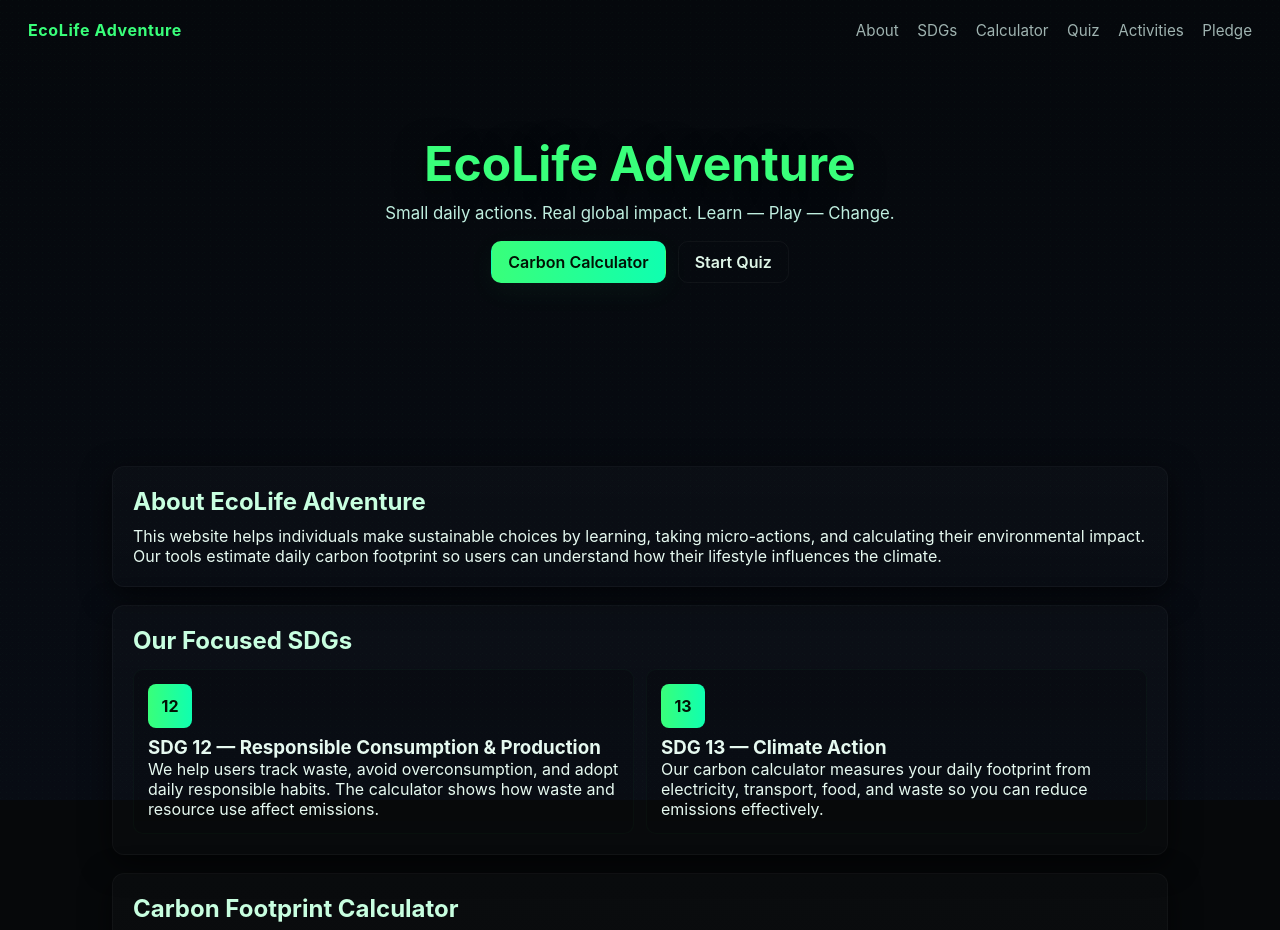
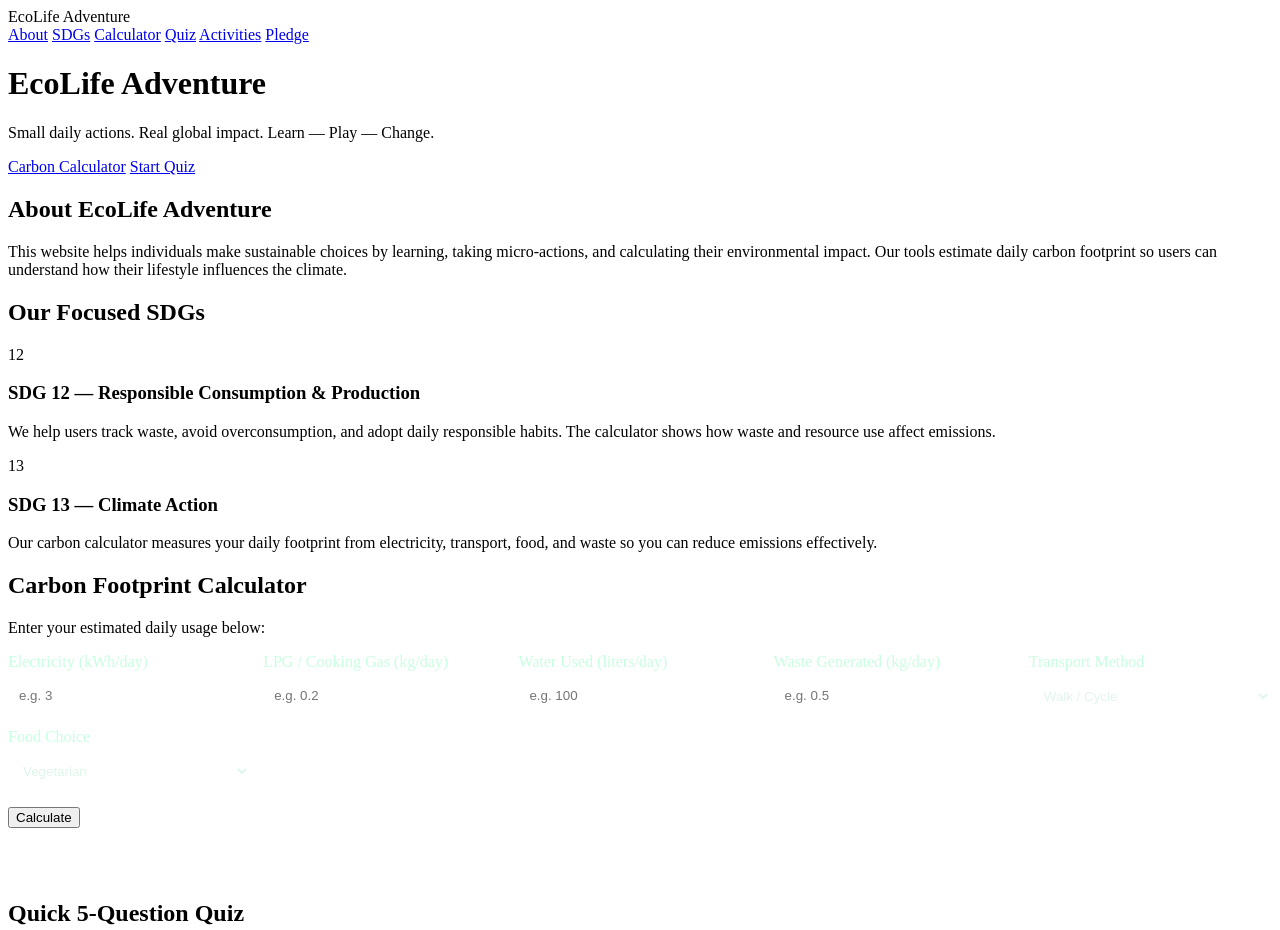
Before and after one commit to nobosaha/EcoLifeWeb, a plain HTML site: page index.html in a window 1280 px wide. Shown: the top 930 px of the page. Drawn offline with Linux system fonts and the light colour scheme.

Commit message:
style.css

```diff
--- a/style.css
+++ b/style.css
@@ -1,84 +1,36 @@
-/* -------------------------
-   EcoLife Adventure — Styles
-   Neon green theme, patterned dark background
-   ------------------------- */
+/* Existing styles unchanged above */
 
-/* BASE + PATTERNED BACKGROUND (Option C) */
-:root{
-  --bg-dark: #06080a;
-  --panel: rgba(255,255,255,0.02);
-  --neon: #39ff7a;
-  --accent: rgba(57,255,122,0.08);
-  --muted: #9fb3b0;
-  --glass: rgba(255,255,255,0.03);
-  --card-radius: 12px;
+/* ---------------------
+   Carbon Calculator
+---------------------- */
+
+.calc-grid {
+  display: grid;
+  grid-template-columns: repeat(auto-fit, minmax(220px, 1fr));
+  gap: 12px;
+  margin-top: 10px;
 }
 
-*{box-sizing:border-box;margin:0;padding:0}
-html,body{height:100%;font-family:Inter, ui-sans-serif, system-ui, -apple-system,"Segoe UI",Roboto,"Helvetica Neue",Arial;background:var(--bg-dark);color:#e6f9f0}
-
-/* subtle patterned background: repeating radial dots */
-body{
-  background-image:
-    radial-gradient(circle at 10% 10%, rgba(57,255,122,0.02) 0.5px, transparent 0.6px),
-    radial-gradient(circle at 30% 70%, rgba(57,255,122,0.015) 0.5px, transparent 0.6px),
-    linear-gradient(180deg, rgba(5,8,12,1) 0%, rgba(8,12,20,1) 100%);
-  background-size: 6px 6px, 8px 8px, auto;
-  -webkit-font-smoothing:antialiased; -moz-osx-font-smoothing:grayscale;
+.calc-item label {
+  display: block;
+  margin-bottom: 6px;
+  color: #c8ffe0;
 }
 
-/* NAV */
-.nav{position:fixed;top:12px;left:12px;right:12px;display:flex;justify-content:space-between;align-items:center;z-index:40;padding:8px 16px}
-.brand{font-weight:700;color:var(--neon);letter-spacing:0.6px}
-.nav-links a{color:var(--muted);margin-left:14px;text-decoration:none;font-size:0.95rem;transition:color .18s}
-.nav-links a:hover{color:var(--neon);transform:translateY(-2px)}
+.calc-item input,
+.calc-item select {
+  width: 100%;
+  padding: 10px;
+  border-radius: 8px;
+  background: rgba(255,255,255,0.03);
+  border: 1px solid rgba(255,255,255,0.05);
+  color: #dff6ea;
+}
 
-/* HERO */
-.hero{height:52vh;min-height:360px;display:flex;align-items:center;justify-content:center;position:relative;padding:28px}
-.hero-inner{text-align:center;z-index:2;max-width:980px}
-.hero h1{font-size:clamp(28px,4.2vw,48px);color:var(--neon);text-shadow:0 6px 30px rgba(0,0,0,0.6)}
-.lead{color:#bfeedf;margin-top:10px;margin-bottom:18px;font-size:1.05rem}
-.hero-ctas{display:flex;gap:12px;justify-content:center;flex-wrap:wrap}
-
-/* BUTTONS */
-.btn{border-radius:10px;padding:10px 16px;font-weight:600;border:none;cursor:pointer}
-.btn.primary{background:linear-gradient(90deg,var(--neon),#0fffb0);color:#021104;border:1px solid var(--accent);box-shadow:0 8px 28px rgba(57,255,122,0.05)}
-.btn.ghost{background:transparent;border:1px solid rgba(255,255,255,0.04);color:#dff6e8}
-a.btn{display:inline-block;text-decoration:none}
-
-/* MAIN LAYOUT */
-.main{max-width:1100px;margin:22px auto;padding:10px}
-.section{background:linear-gradient(180deg, rgba(255,255,255,0.02), rgba(255,255,255,0.01));border-radius:var(--card-radius);border:1px solid rgba(255,255,255,0.03);padding:20px;margin:18px 12px;box-shadow:0 8px 30px rgba(0,0,0,0.6)}
-.section h2{color:#c8ffe0;margin-bottom:10px}
-
-/* SDG GRID */
-.sdg-grid{display:grid;grid-template-columns:repeat(auto-fit,minmax(260px,1fr));gap:12px;margin-top:14px}
-.sdg{padding:14px;border-radius:10px;background:linear-gradient(180deg, rgba(0,0,0,0.16), rgba(0,0,0,0.08));border:1px solid rgba(57,255,122,0.03)}
-.sdg-badge{width:44px;height:44px;border-radius:8px;background:linear-gradient(90deg,var(--neon),#0fffb0);color:#021104;display:inline-flex;align-items:center;justify-content:center;font-weight:700;margin-bottom:8px}
-
-/* QUIZ */
-#question-area .card{padding:14px;background:transparent;border-radius:10px}
-.option{padding:12px;border-radius:10px;margin:8px 0;border:1px solid rgba(255,255,255,0.03);background:linear-gradient(90deg, rgba(255,255,255,0.01), rgba(255,255,255,0.01));cursor:pointer;color:var(--muted)}
-.option:hover{transform:translateX(6px);color:white;transition:0.18s}
-.quiz-footer{display:flex;align-items:center;gap:18px;flex-wrap:wrap;margin-top:18px;justify-content:center}
-.score-box{display:flex;align-items:center;gap:12px}
-.progress{width:260px;height:12px;background:rgba(255,255,255,0.03);border-radius:999px;overflow:hidden;border:1px solid rgba(255,255,255,0.02)}
-#progress{width:0;height:100%;background:linear-gradient(90deg,var(--neon),#00d2ff);transition:width .6s cubic-bezier(.2,.8,.2,1)}
-
-/* PLAY CARDS */
-.play-grid{display:grid;grid-template-columns:repeat(auto-fit,minmax(260px,1fr));gap:12px}
-.play-card{padding:12px;border-radius:10px;background:linear-gradient(180deg, rgba(0,0,0,0.12), rgba(0,0,0,0.06));border:1px solid rgba(255,255,255,0.02)}
-.muted{color:#9fbfb2;margin-top:10px}
-
-/* pledge inputs */
-input#pledge-input{width:100%;padding:10px;border-radius:8px;background:transparent;border:1px solid rgba(255,255,255,0.04);color:#dff6ea;margin-top:8px}
-
-/* FOOTER */
-.footer{text-align:center;padding:18px;color:#9fb3b0;margin-top:18px;border-top:1px solid rgba(255,255,255,0.02)}
-
-/* RESPONSIVE */
-@media (max-width:720px){
-  .hero{padding:18px;height:auto}
-  .nav{padding:8px}
-  .hero h1{font-size:28px}
+.calc-result {
+  margin-top: 18px;
+  padding: 16px;
+  background: rgba(255,255,255,0.04);
+  border-radius: 10px;
+  border: 1px solid rgba(255,255,255,0.05);
 }
```
